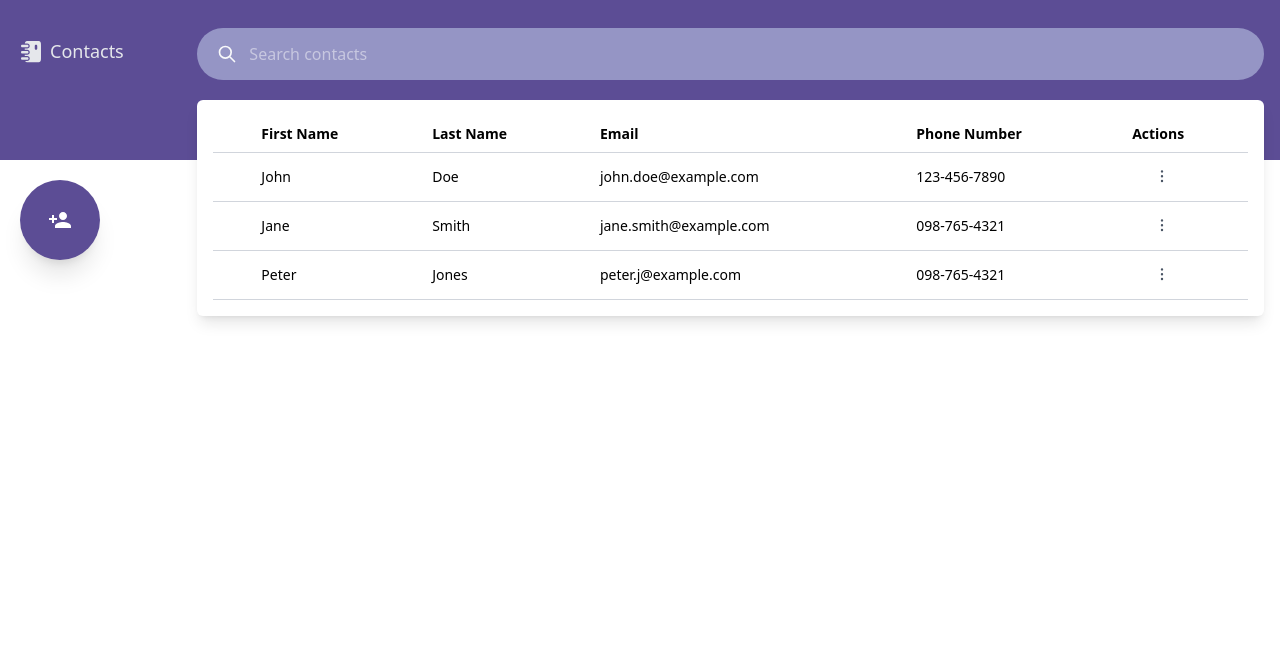
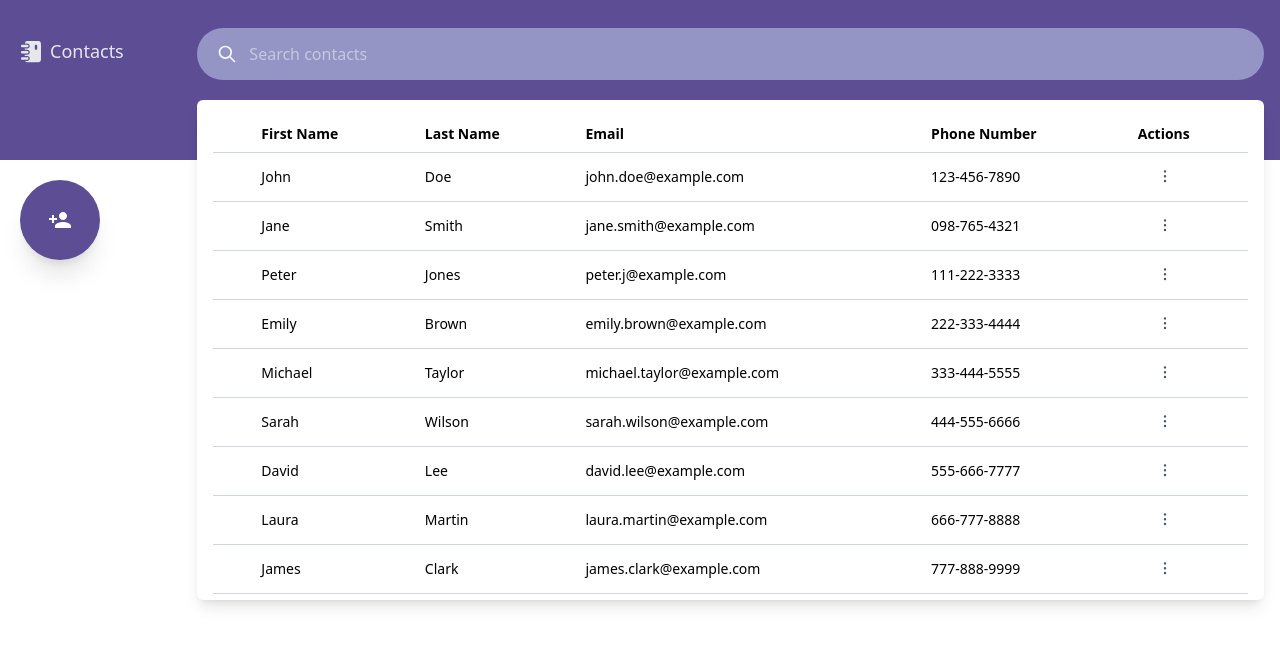
Before and after one commit to soufiane-amt/contact-app-assessment, a React (Vite) app in the folder contact-book-frontend/: page / in a window 1280 px wide. Shown: the top 646 px of the page. Built offline with nearby package versions, Linux system fonts and the light colour scheme.

Commit message:
fix: add overflow handling for the table and restyle its scrollbar

```diff
--- a/contact-book-frontend/src/components/ContactTable.jsx
+++ b/contact-book-frontend/src/components/ContactTable.jsx
@@ -20,7 +20,196 @@ const contacts = [
     firstName: "Peter",
     lastName: "Jones",
     email: "peter.j@example.com",
-    phoneNumber: "098-765-4321",
+    phoneNumber: "111-222-3333",
+  },
+  {
+    id: 4,
+    firstName: "Emily",
+    lastName: "Brown",
+    email: "emily.brown@example.com",
+    phoneNumber: "222-333-4444",
+  },
+  {
+    id: 5,
+    firstName: "Michael",
+    lastName: "Taylor",
+    email: "michael.taylor@example.com",
+    phoneNumber: "333-444-5555",
+  },
+  {
+    id: 6,
+    firstName: "Sarah",
+    lastName: "Wilson",
+    email: "sarah.wilson@example.com",
+    phoneNumber: "444-555-6666",
+  },
+  {
+    id: 7,
+    firstName: "David",
+    lastName: "Lee",
+    email: "david.lee@example.com",
+    phoneNumber: "555-666-7777",
+  },
+  {
+    id: 8,
+    firstName: "Laura",
+    lastName: "Martin",
+    email: "laura.martin@example.com",
+    phoneNumber: "666-777-8888",
+  },
+  {
+    id: 9,
+    firstName: "James",
+    lastName: "Clark",
+    email: "james.clark@example.com",
+    phoneNumber: "777-888-9999",
+  },
+  {
+    id: 10,
+    firstName: "Olivia",
+    lastName: "Lewis",
+    email: "olivia.lewis@example.com",
+    phoneNumber: "888-999-0000",
+  },
+  {
+    id: 11,
+    firstName: "Ethan",
+    lastName: "Walker",
+    email: "ethan.walker@example.com",
+    phoneNumber: "999-000-1111",
+  },
+  {
+    id: 12,
+    firstName: "Sophia",
+    lastName: "Hall",
+    email: "sophia.hall@example.com",
+    phoneNumber: "000-111-2222",
+  },
+  {
+    id: 13,
+    firstName: "Daniel",
+    lastName: "Allen",
+    email: "daniel.allen@example.com",
+    phoneNumber: "111-222-3333",
+  },
+  {
+    id: 14,
+    firstName: "Grace",
+    lastName: "Young",
+    email: "grace.young@example.com",
+    phoneNumber: "222-333-4444",
+  },
+  {
+    id: 15,
+    firstName: "Henry",
+    lastName: "King",
+    email: "henry.king@example.com",
+    phoneNumber: "333-444-5555",
+  },
+  {
+    id: 16,
+    firstName: "Ava",
+    lastName: "Wright",
+    email: "ava.wright@example.com",
+    phoneNumber: "444-555-6666",
+  },
+  {
+    id: 17,
+    firstName: "Samuel",
+    lastName: "Scott",
+    email: "samuel.scott@example.com",
+    phoneNumber: "555-666-7777",
+  },
+  {
+    id: 18,
+    firstName: "Lily",
+    lastName: "Green",
+    email: "lily.green@example.com",
+    phoneNumber: "666-777-8888",
+  },
+  {
+    id: 19,
+    firstName: "Owen",
+    lastName: "Adams",
+    email: "owen.adams@example.com",
+    phoneNumber: "777-888-9999",
+  },
+  {
+    id: 20,
+    firstName: "Chloe",
+    lastName: "Baker",
+    email: "chloe.baker@example.com",
+    phoneNumber: "888-999-0000",
+  },
+  {
+    id: 21,
+    firstName: "Jack",
+    lastName: "Nelson",
+    email: "jack.nelson@example.com",
+    phoneNumber: "999-000-1111",
+  },
+  {
+    id: 22,
+    firstName: "Zoe",
+    lastName: "Carter",
+    email: "zoe.carter@example.com",
+    phoneNumber: "000-111-2222",
+  },
+  {
+    id: 23,
+    firstName: "Benjamin",
+    lastName: "Mitchell",
+    email: "ben.mitchell@example.com",
+    phoneNumber: "111-222-3333",
+  },
+  {
+    id: 24,
+    firstName: "Ella",
+    lastName: "Perez",
+    email: "ella.perez@example.com",
+    phoneNumber: "222-333-4444",
+  },
+  {
+    id: 25,
+    firstName: "Lucas",
+    lastName: "Roberts",
+    email: "lucas.roberts@example.com",
+    phoneNumber: "333-444-5555",
+  },
+  {
+    id: 26,
+    firstName: "Amelia",
+    lastName: "Turner",
+    email: "amelia.turner@example.com",
+    phoneNumber: "444-555-6666",
+  },
+  {
+    id: 27,
+    firstName: "Nathan",
+    lastName: "Phillips",
+    email: "nathan.phillips@example.com",
+    phoneNumber: "555-666-7777",
+  },
+  {
+    id: 28,
+    firstName: "Mia",
+    lastName: "Campbell",
+    email: "mia.campbell@example.com",
+    phoneNumber: "666-777-8888",
+  },
+  {
+    id: 29,
+    firstName: "Liam",
+    lastName: "Parker",
+    email: "liam.parker@example.com",
+    phoneNumber: "777-888-9999",
+  },
+  {
+    id: 30,
+    firstName: "Isabella",
+    lastName: "Evans",
+    email: "isabella.evans@example.com",
+    phoneNumber: "888-999-0000",
   },
 ];
 
@@ -163,25 +352,37 @@ function ContactRow({ contact }) {
 
 export default function ContactTable() {
   return (
-    <div className="shadow-lg rounded-md p-4 bg-white mt-5 md:w-full ">
+    <div className="shadow-lg rounded-md bg-white mt-5 md:w-full overflow-hidden">
+      <div className="max-h-[500px] overflow-y-auto w-full custom-scrollbar p-4">
         <table className="w-full">
           <thead className="border-b border-gray-300 text-left">
-          <th scope="col" className="px-4 py-2 text-sm "></th>
-          <th scope="col" className="px-4 py-2 text-sm ">
+            <tr>
+              <th scope="col" className="px-4 py-2 text-sm"></th>
+              <th scope="col" className="px-4 py-2 text-sm">
                 First Name
               </th>
-          <th scope="col" className="px-4 py-2 text-sm ">
+              <th scope="col" className="px-4 py-2 text-sm">
                 Last Name
               </th>
-          <th scope="col" className="hidden md:table-cell px-4 py-2 text-sm ">
+              <th
+                scope="col"
+                className="hidden md:table-cell px-4 py-2 text-sm"
+              >
                 Email
               </th>
-          <th scope="col" className="hidden md:table-cell px-4 py-2 text-sm ">
+              <th
+                scope="col"
+                className="hidden md:table-cell px-4 py-2 text-sm"
+              >
                 Phone Number
               </th>
-          <th scope="col" className="hidden md:table-cell px-4 py-2 text-sm ">
+              <th
+                scope="col"
+                className="hidden md:table-cell px-4 py-2 text-sm"
+              >
                 Actions
               </th>
+            </tr>
           </thead>
           <tbody>
             {contacts.length === 0 ? (
@@ -194,10 +395,13 @@ export default function ContactTable() {
                 </td>
               </tr>
             ) : (
-            contacts.map((contact) => <ContactRow contact={contact} />)
+              contacts.map((contact) => (
+                <ContactRow key={contact.id} contact={contact} />
+              ))
             )}
           </tbody>
         </table>
       </div>
+    </div>
   );
 }
--- a/contact-book-frontend/src/index.css
+++ b/contact-book-frontend/src/index.css
@@ -1,2 +1,29 @@
 :root {
 }
+
+.custom-scrollbar::-webkit-scrollbar {
+  width: 8px;
+}
+
+.custom-scrollbar::-webkit-scrollbar-track {
+  background: #f1f1f1;
+  border-radius: 10px;
+}
+
+.custom-scrollbar::-webkit-scrollbar-thumb {
+  background-color: #5c4d95;
+  border-radius: 10px;
+  border: 2px solid #f1f1f1;
+}
+
+.custom-scrollbar::-webkit-scrollbar-button {
+  display: none;
+  height: 0;
+  width: 0;
+}
+
+/* Firefox support */
+.custom-scrollbar {
+  scrollbar-width: thin;
+  scrollbar-color: #5c4d95 #f1f1f1;
+}
```
Lines whose indentation alone changed are shown as unchanged.
